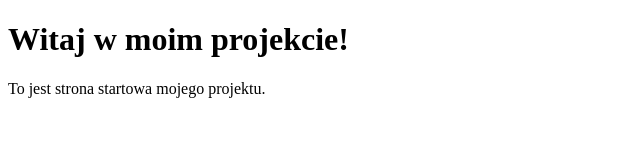
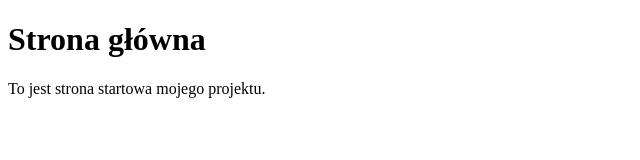
Before and after one commit to Vladouk/moj-project, a plain HTML site: page index.html in a window 1280 px wide. Shown: the whole page, without its empty margins (0-640 px from the left). Drawn offline with Linux system fonts and the light colour scheme.

Commit message:
Update index.html
zmieniono treść strony głównej

```diff
--- a/index.html
+++ b/index.html
@@ -4,7 +4,7 @@
     <title>Mój Projekt</title>
 </head>
 <body>
-    <h1>Witaj w moim projekcie!</h1>
+    <h1>Strona główna</h1>
     <p>To jest strona startowa mojego projektu.</p>
 </body>
 </html>
```
